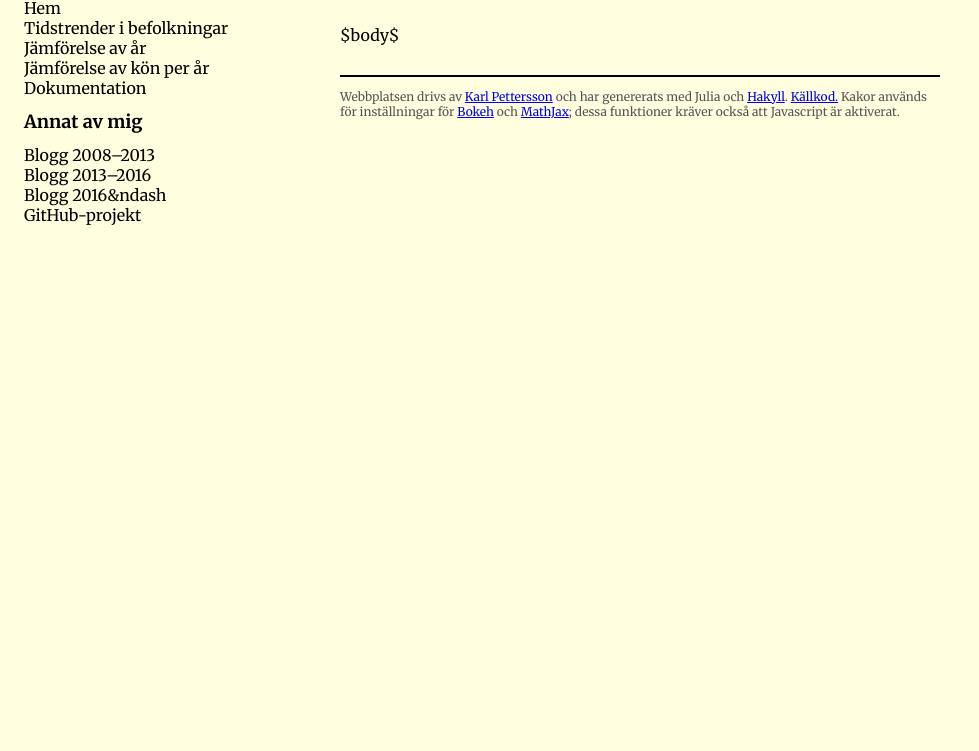
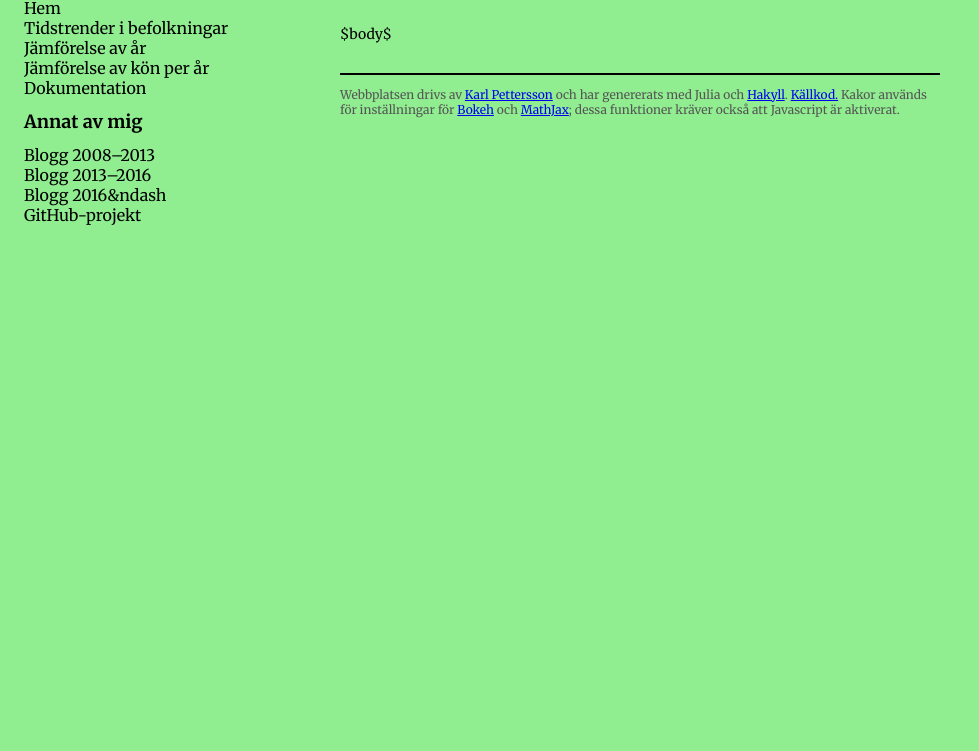
Before and after one commit to klpn/Mortchartgen.jl, a plain HTML site: page mortchart-site/templates/default.html in a window 1280 px wide. Shown: the part 49-800 px from the top of the page, without its empty margins (0-979 px from the left). Drawn offline with nearby package versions, Linux system fonts and the light colour scheme; some packages are replaced by stand-ins of ours.

Commit message:
Updated site templates; added crosshair tool

```diff
--- a/mortchart-site/css/default.css
+++ b/mortchart-site/css/default.css
@@ -1,8 +1,8 @@
 body {
     color: black;
-    background-color: LightYellow;
+    background-color: LightGreen;
     font-family: 'Merriweather', Georgia, serif;
-    font-size: 16px;
+    font-size: 14px;
     margin: 0px auto 0px auto;
     width: 600px;
 }
```
